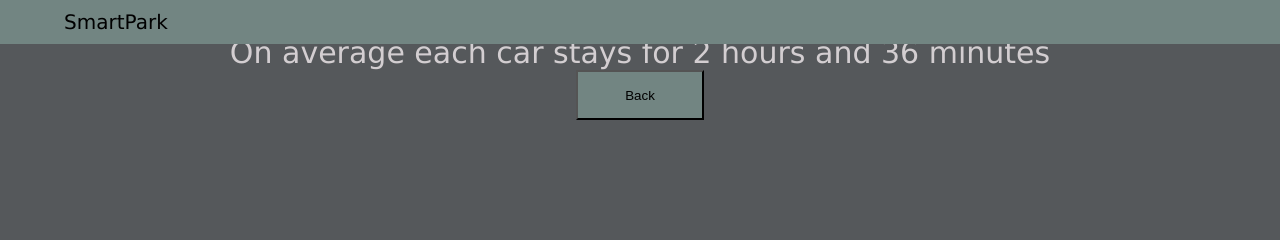
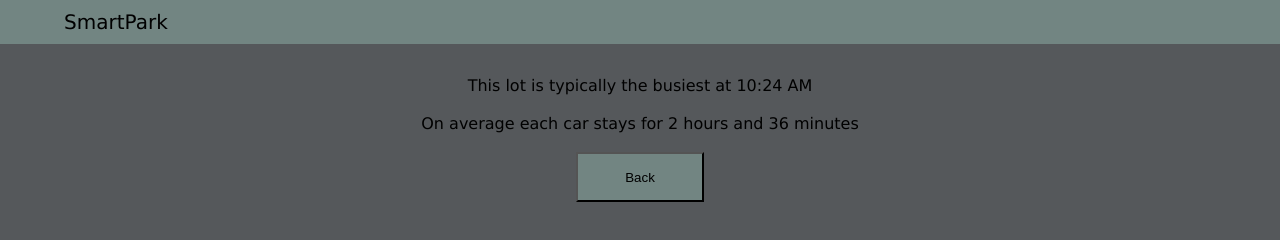
Before and after one commit to jace-coose/SmartPark, a plain HTML site: page lot1stats.html in a window 1280 px wide. Drawn offline with Linux system fonts and the light colour scheme.

Commit message:
Update lot1stats.html

```diff
--- a/lot1stats.html
+++ b/lot1stats.html
@@ -10,9 +10,10 @@
       </div>
     </div>
     <center>
-    <span>This lot is typically the busiest at 10:24 AM</span>
+      <br><br><br><br>
+    <p>This lot is typically the busiest at 10:24 AM</p>
       <br>
-    <span>On average each car stays for 2 hours and 36 minutes</span>
+    <p>On average each car stays for 2 hours and 36 minutes</p>
       <br>
     <a href = "index.html"><input class="butt" type="button" value="Back"/></a>
     </center>
```
